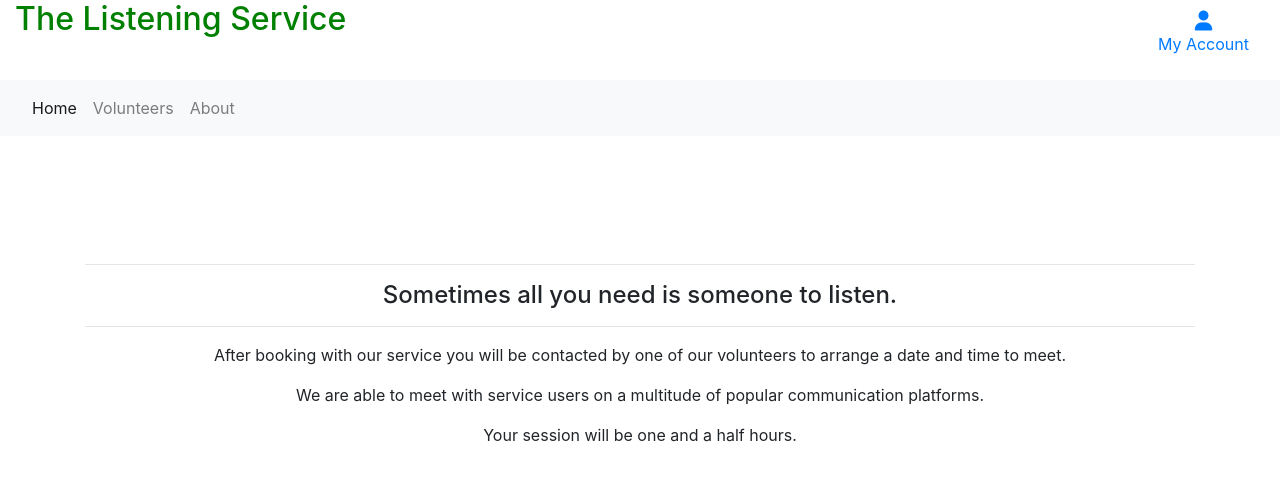
After one commit to llewelyn-williams/the-listening-service, a Django app: page /about/ in a window 1280 px wide. The commit adds this page. Shown: the top 481 px of the page. Run offline with Django 3.2, Linux system fonts and the light colour scheme; some libraries are stand-ins or nearby versions.

Commit message:
feat: Add about page

```diff
--- /dev/null
+++ b/home/templates/home/about.html
@@ -0,0 +1,33 @@
+{% extends "base.html" %}
+{% load static %}
+
+{% block page_header %}
+    <div class="container header-container">
+        <div class="row">
+            <div class="col"></div>
+        </div>
+    </div>
+{% endblock %}
+
+{% block content %}
+    <div class="container h-100 mt-5">
+        <div class="row h-100 text-center">
+            <div class="col-12 mx-auto">
+                <hr>
+                <h4>
+                    Sometimes all you need is someone to listen.
+                </h4>
+                <hr>
+                <p>
+                    After booking with our service you will be contacted by one of our volunteers to arrange a date and time to meet.
+                </p>
+                <p>
+                    We are able to meet with service users on a multitude of popular communication platforms.
+                </p>
+                <p>
+                    Your session will be one and a half hours.
+                </p>
+            </div>
+        </div>
+    </div>
+{% endblock %}
--- a/home/urls.py
+++ b/home/urls.py
@@ -3,5 +3,6 @@ from django.urls import path
 from . import views
 
 urlpatterns = [
-    path("", views.index, name="home")
+    path("", views.index, name="home"),
+    path("about/", views.about, name="about")
 ]
--- a/home/views.py
+++ b/home/views.py
@@ -4,3 +4,8 @@ from django.shortcuts import render
 def index(request):
     """ The view for the index page. """
     return render(request, "home/index.html")
+
+
+def about(request):
+    """ The view for the about page. """
+    return render(request, "home/about.html")
--- a/templates/includes/main-nav.html
+++ b/templates/includes/main-nav.html
@@ -10,7 +10,7 @@
             <a class="nav-link" href="{% url 'volunteers' %}">Volunteers</a>
         </li>
         <li class="nav-item">
-            <a class="nav-link" href="#">About</a>
+            <a class="nav-link" href="{% url 'about' %}">About</a>
         </li>
     </ul>
 </div>
```
